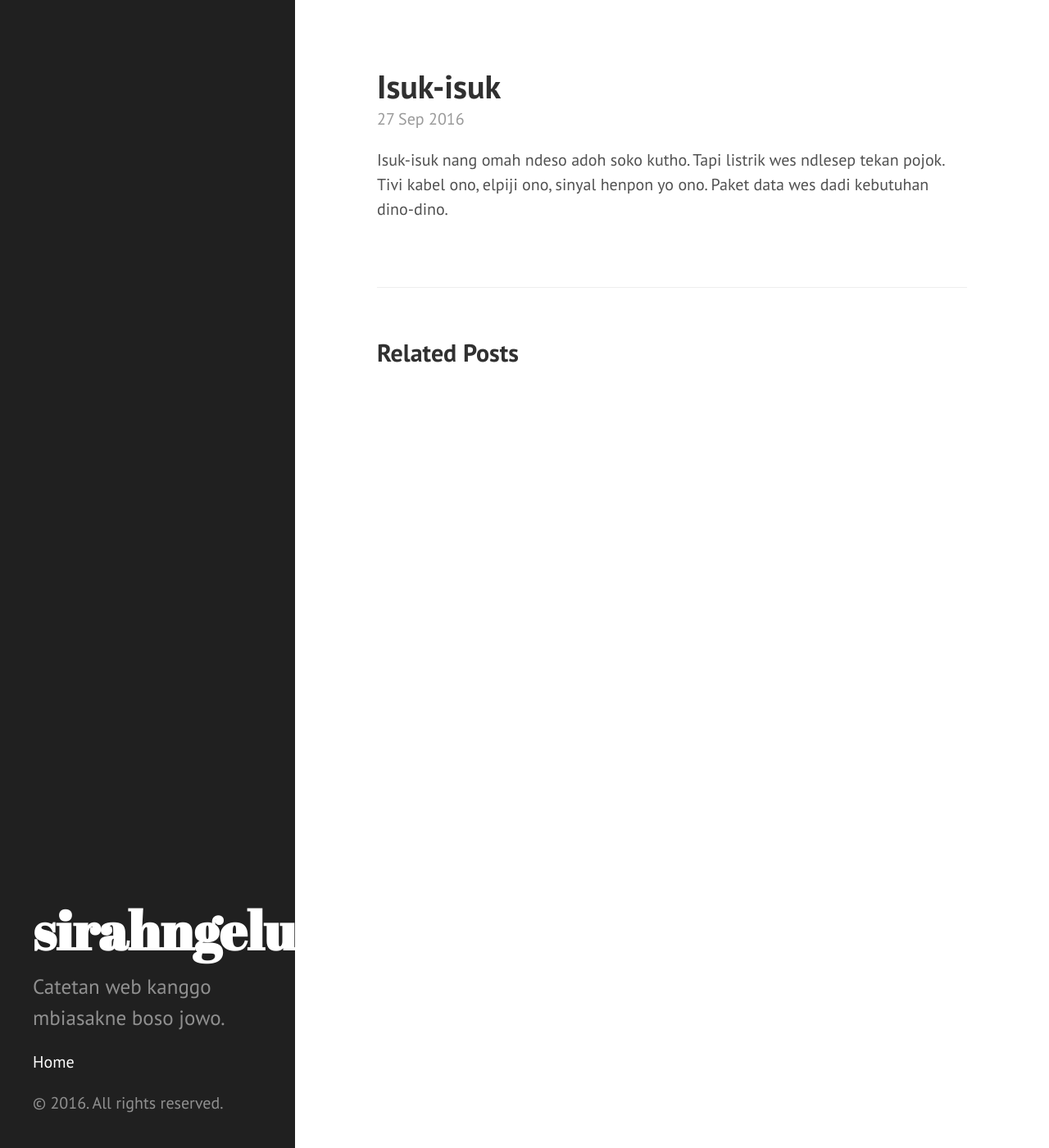
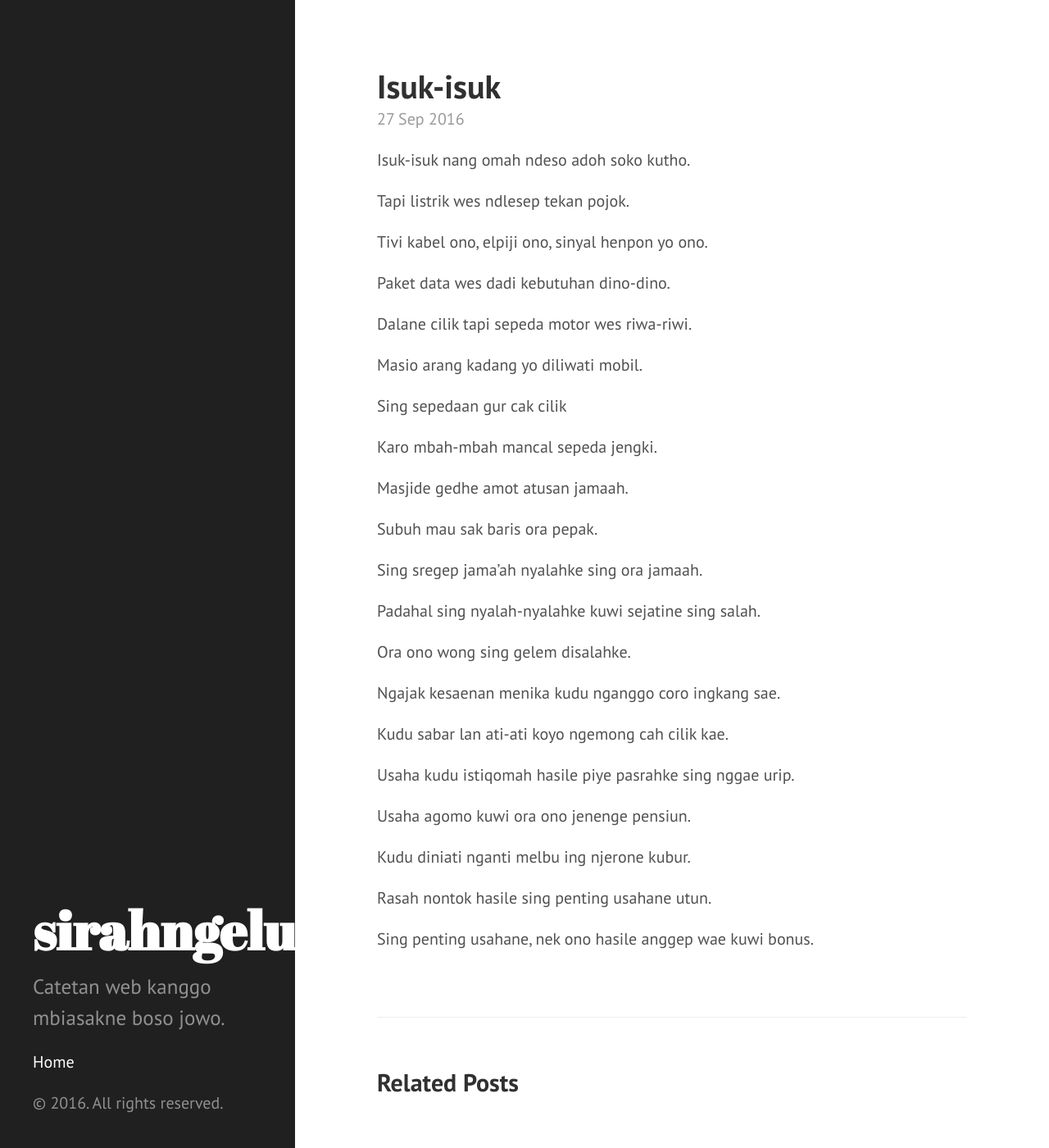
Before and after one commit to sirahngelu/sirahngelu.github.io, a Jekyll site: the page built from _posts/2016-09-27-isuk-isuk.markdown, in a window 1280 px wide and 1400 px high. Shown: the whole window at 82% size. Built offline with Jekyll 4.4.1, drawn with Linux system fonts in a browser that asks for light colours.

Commit message:
Post update: Isuk-isuk

```diff
--- a/_posts/2016-09-27-isuk-isuk.markdown
+++ b/_posts/2016-09-27-isuk-isuk.markdown
@@ -4,6 +4,46 @@ layout: post
 title: Isuk-isuk
 ---
 Isuk-isuk nang omah ndeso adoh soko kutho.
+
 Tapi listrik wes ndlesep tekan pojok.
+
 Tivi kabel ono, elpiji ono, sinyal henpon yo ono.
+
 Paket data wes dadi kebutuhan dino-dino.
+
+
+Dalane cilik tapi sepeda motor wes riwa-riwi.
+
+Masio arang kadang yo diliwati mobil.
+
+Sing sepedaan gur cak cilik
+
+Karo mbah-mbah mancal sepeda jengki.
+
+
+Masjide gedhe amot atusan jamaah.
+
+Subuh mau sak baris ora pepak.
+
+Sing sregep jama'ah nyalahke sing ora jamaah.
+
+Padahal sing nyalah-nyalahke kuwi sejatine sing salah.
+
+
+
+Ora ono wong sing gelem disalahke.
+
+Ngajak kesaenan menika kudu nganggo coro ingkang  sae.
+
+Kudu sabar lan ati-ati koyo ngemong cah cilik kae.
+
+Usaha kudu istiqomah  hasile piye pasrahke sing nggae urip.
+
+
+Usaha agomo kuwi ora ono jenenge pensiun.
+
+Kudu diniati nganti melbu ing njerone kubur.
+
+Rasah nontok hasile sing penting usahane utun.
+
+Sing penting usahane, nek ono hasile anggep wae kuwi bonus.
```
